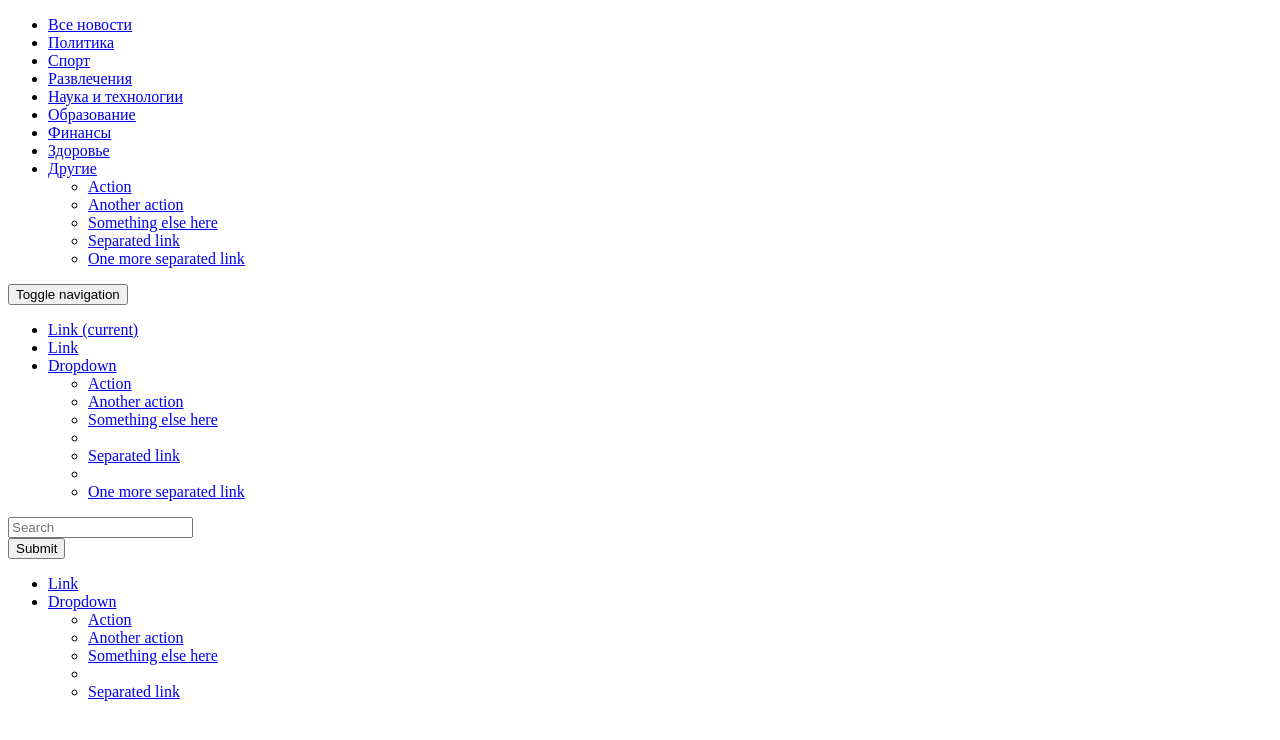
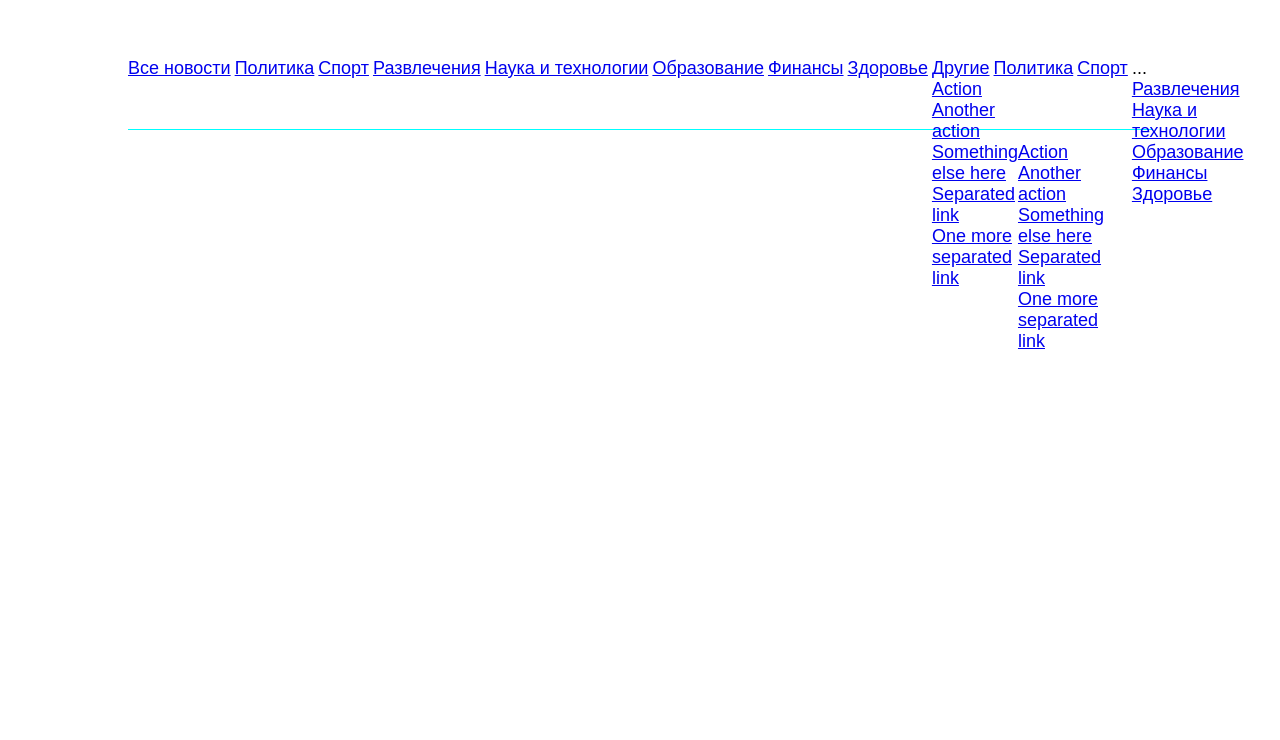
Before and after one commit to arthutox/dynamic_adaptive_nav, a website: page app/index.html in a window 1280 px wide. Drawn offline with nearby package versions, Linux system fonts and the light colour scheme; files that its build step writes are made by us from their sources; files whose address does not match are found by name.

Commit message:
some start

```diff
--- a/app/index.html
+++ b/app/index.html
@@ -3,10 +3,15 @@
 <head>
     <meta charset="UTF-8">
     <title>index</title>
+
+    <link rel="stylesheet" href="css/main.css">
+    <meta name="viewport" content="width=device-width, initial-scale=1, maximum-scale=1, user-scalable=no">
 </head>
 <body>
 
-<ul class="nav navbar-nav main-nav-bar">
+<div class="nav-wrap">
+
+    <ul class="nav1 nav navbar-nav main-nav-bar">
         <li class="active"><a href="#">Все новости</a></li>
         <li><a href="#">Политика</a></li>
         <li><a href="#">Спорт</a></li>
@@ -20,66 +25,40 @@
             <ul class="dropdown-menu dropdown-menu-right">
                 <li><a href="#">Action</a></li>
                 <li><a href="#">Another action</a></li>
+                <li>
+                    <a href="#">Something else here</a>
+                    <ul class="dropdown-menu dropdown-menu-right">
+                        <li><a href="#">Action</a></li>
+                        <li><a href="#">Another action</a></li>
                         <li><a href="#">Something else here</a></li>
                         <li><a href="#">Separated link</a></li>
                         <li><a href="#">One more separated link</a></li>
                     </ul>
                 </li>
-</ul>
-
-<!-- -->
-<nav class="navbar navbar-default">
-    <div class="container-fluid">
-        <!-- Brand and toggle get grouped for better mobile display -->
-        <div class="navbar-header">
-            <button type="button" class="navbar-toggle collapsed" data-toggle="collapse" data-target="#bs-example-navbar-collapse-1" aria-expanded="false">
-                <span class="sr-only">Toggle navigation</span>
-                <span class="icon-bar"></span>
-                <span class="icon-bar"></span>
-                <span class="icon-bar"></span>
-            </button>
-        </div>
-
-        <!-- Collect the nav links, forms, and other content for toggling -->
-        <div class="collapse navbar-collapse" id="bs-example-navbar-collapse-1">
-            <ul class="nav navbar-nav">
-                <li class="active"><a href="#">Link <span class="sr-only">(current)</span></a></li>
-                <li><a href="#">Link</a></li>
-                <li class="dropdown">
-                    <a href="#" class="dropdown-toggle" data-toggle="dropdown" role="button" aria-haspopup="true" aria-expanded="false">Dropdown <span class="caret"></span></a>
-                    <ul class="dropdown-menu">
-                        <li><a href="#">Action</a></li>
-                        <li><a href="#">Another action</a></li>
-                        <li><a href="#">Something else here</a></li>
-                        <li role="separator" class="divider"></li>
                 <li><a href="#">Separated link</a></li>
-                        <li role="separator" class="divider"></li>
                 <li><a href="#">One more separated link</a></li>
             </ul>
         </li>
+        <li><a href="#">Политика</a></li>
+        <li><a href="#">Спорт</a></li>
+        <li><a href="#">Развлечения</a></li>
+        <li><a href="#">Наука и технологии</a></li>
+        <li><a href="#">Образование</a></li>
+        <li><a href="#">Финансы</a></li>
+        <li><a href="#">Здоровье</a></li>
     </ul>
-            <form class="navbar-form navbar-left" role="search">
-                <div class="form-group">
-                    <input type="text" class="form-control" placeholder="Search">
+
 </div>
-                <button type="submit" class="btn btn-default">Submit</button>
-            </form>
-            <ul class="nav navbar-nav navbar-right">
-                <li><a href="#">Link</a></li>
-                <li class="dropdown">
-                    <a href="#" class="dropdown-toggle" data-toggle="dropdown" role="button" aria-haspopup="true" aria-expanded="false">Dropdown <span class="caret"></span></a>
-                    <ul class="dropdown-menu">
-                        <li><a href="#">Action</a></li>
-                        <li><a href="#">Another action</a></li>
-                        <li><a href="#">Something else here</a></li>
-                        <li role="separator" class="divider"></li>
-                        <li><a href="#">Separated link</a></li>
-                    </ul>
-                </li>
-            </ul>
-        </div><!-- /.navbar-collapse -->
-    </div><!-- /.container-fluid -->
-</nav>
+
+
+<script src="js/jquery.min.js"></script>
+<script src="js/adaptivNav.js"></script>
+<script>
+    $(function(){
+        $('.nav1').adaptiveNav();
+        $('.nav2').adaptiveNav();
+    });
+</script>
 
 </body>
 </html>
--- /dev/null
+++ b/app/js/adaptivNav.js
@@ -0,0 +1,73 @@
+(function($){
+    jQuery.fn.adaptiveNav = function(options){
+
+        options = $.extend({
+            defColor: "white"
+        }, options);
+
+        function NavAdaptive($obj) {
+            this.obj = $obj;
+        }
+        // методы в прототипе
+        NavAdaptive.prototype.widthWrap = function() {
+            var navWrapWidth = this.obj.width();
+            return navWrapWidth;
+        };
+        NavAdaptive.prototype.widthNavItemAll = function() {
+            var navItem = this.obj.children('li'),
+                widthAllItems = 0;
+            navItem.each(function(){
+                widthAllItems += $(this).width();
+            });
+            return widthAllItems;
+        };
+        NavAdaptive.prototype.navItemMove = function() {
+            var item = this.obj.find('.sub-nav').prev();
+            this.obj.find('.sub-nav').children('ul').prepend(item.clone());
+            item.remove();
+        };
+        NavAdaptive.prototype.widthCheck = function() {
+
+            if ( this.widthWrap() < this.widthNavItemAll() ){
+                return true;
+            } else {
+                return false;
+            }
+
+        };
+        NavAdaptive.prototype.navAction = function() {
+
+            if ( this.widthCheck() ){
+                this.obj.append('<li class="sub-nav"><a>...</a><ul></ul></li>');
+
+                while ( this.widthCheck() ) {
+                    this.navItemMove();
+                }
+
+            } else {
+                //this.obj.find('.sub-nav').remove();
+                console.log('Menu false')
+            }
+
+        };
+
+        var make = function(){
+
+            var $this = $(this),
+                navAdaptive = new NavAdaptive($this);
+
+            //navAdaptive.widthWrap();
+            //navAdaptive.widthNavItemAll();
+            //navAdaptive.widthCheck();
+            navAdaptive.navAction();
+
+            $(window).resize(function(){
+                navAdaptive.navAction();
+            });
+
+        };
+
+    return this.each(make);
+
+};
+})(jQuery);
--- /dev/null
+++ b/app/scss/main.sass
@@ -0,0 +1,30 @@
+.nav-wrap
+  max-width: 1024px
+  margin: 0 auto
+  border-bottom: 1px solid aqua
+  padding: 50px 0
+  &.second
+    max-width: 586px
+
+.main-nav-bar
+  padding: 0
+  margin: 0
+  li
+    font-family: sans-serif
+    list-style: none
+    position: relative
+    ul
+      padding: 0
+      margin: 0
+      position: absolute
+      top: 100%
+      left: 0
+      ul
+        top: 0
+        left: 100%
+    //&:hover > ul
+
+  &>li
+    display: inline-block
+    vertical-align: top
+    font-size: 18px
--- a/gulpfile.js
+++ b/gulpfile.js
@@ -17,12 +17,12 @@ var path = {
     app: {
         html: 'app/*.html',
         js: 'app/js/**/*.js',
-        scss: 'app/scss/*.scss'
+        scss: 'app/scss/*.sass'
     },
     watch: {
         html: 'app/**/*.html',
         js: 'app/js/**/*.js',
-        scss: 'app/scss/**/*.scss'
+        scss: 'app/scss/**/*.sass'
     },
     bowerComponents : 'bower_components/'
 };
```
Also changed, not shown: dist/css/main.css (added), dist/index.html, dist/js/adaptivNav.js (added), dist/js/jquery.min.js. Lines whose indentation alone changed are shown as unchanged.
